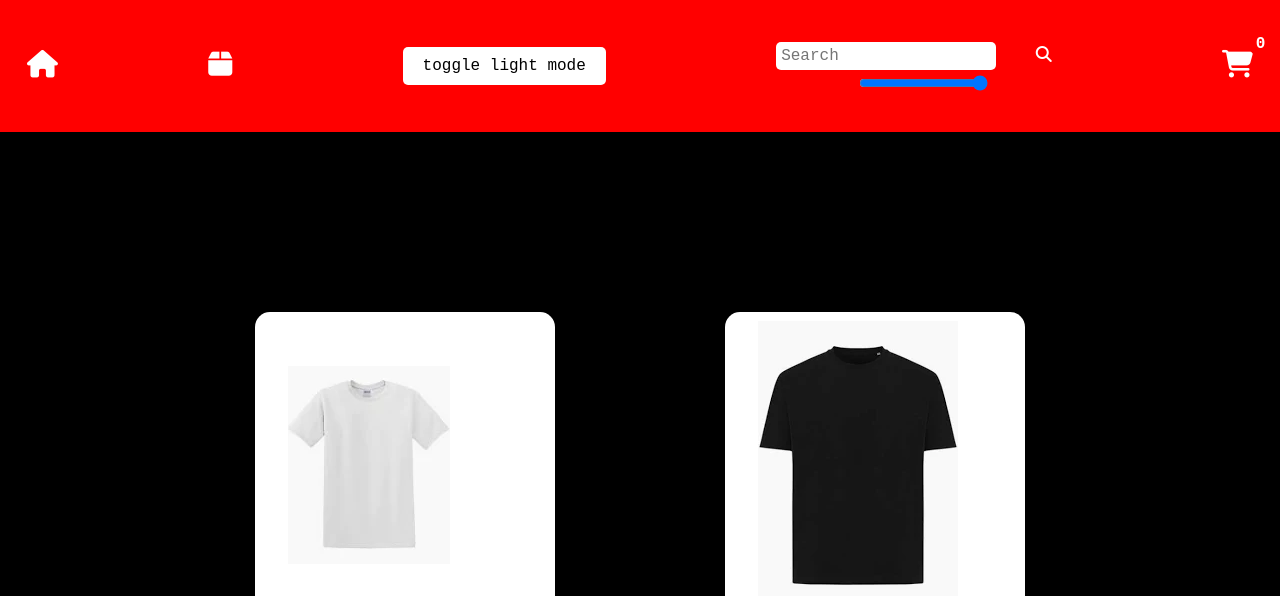
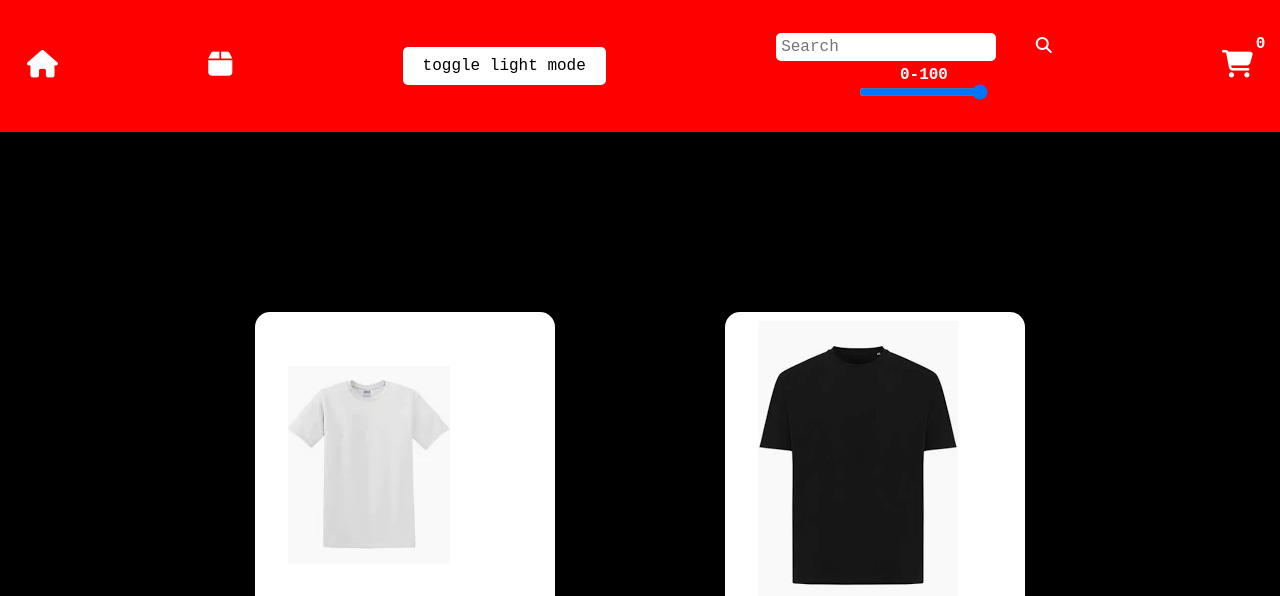
Before and after one commit to BramG08/BoWebshop, a plain HTML site: page shopping.html in a window 1280 px wide. Shown: the top 596 px of the page. Drawn offline with Linux system fonts and the light colour scheme.

Commit message:
updated slider

```diff
--- a/shopping.html
+++ b/shopping.html
@@ -35,9 +35,11 @@
               <i class="fa-solid fa-magnifying-glass"></i>
             </button>
           </search>
+          <p>0-100</p>
           <input type="range" min="0" max="100" value="100" id="slider" />
         </li>
         <li>
+
           <a class="nav__link" id="winkelmandje" href="cart.html" data-items="0">
             <i class="fa-solid fa-cart-shopping"></i>
           </a>
```
